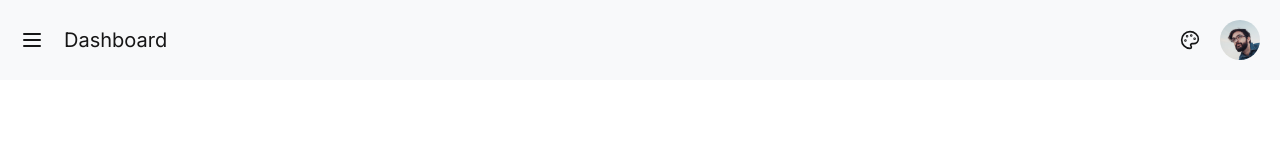
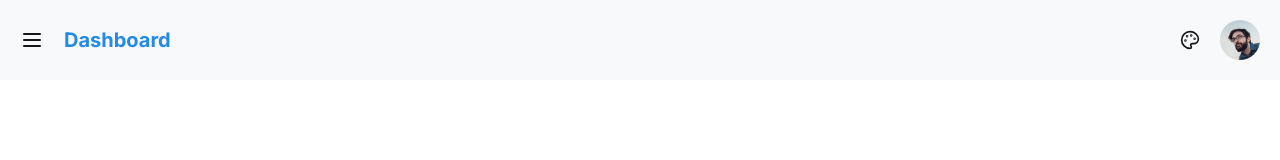
Before and after one commit to Nimixx/admin-panel, a Next.js app: page / in a window 1280 px wide. Shown: the top 160 px of the page. Built offline with nearby package versions, Linux system fonts and the light colour scheme.

Commit message:
Edit style

```diff
--- a/app/components/header/sideBar/SideBar.tsx
+++ b/app/components/header/sideBar/SideBar.tsx
@@ -6,7 +6,7 @@ export default function SideBar() {
   return (
     <section className={styles.container}>
       <Menu/>
-      <p>Dashboard</p>
+      <h2 className={styles.title}>Dashboard</h2>
     </section>
   )
 }
--- a/app/components/header/sideBar/menu.module.scss
+++ b/app/components/header/sideBar/menu.module.scss
@@ -2,5 +2,10 @@
 
 .container {
   @include flexBox(row, center, center, 2rem);
+}
+
+.title {
   font-size: 2rem;
+  font-weight: 700;
+  color: var(--primary-color);
 }
```
Also changed, not shown: app/components/header/sideBar/MainNav.tsx (added, +26 -0 lines), app/components/header/sideBar/mainNav.module.scss (added).
